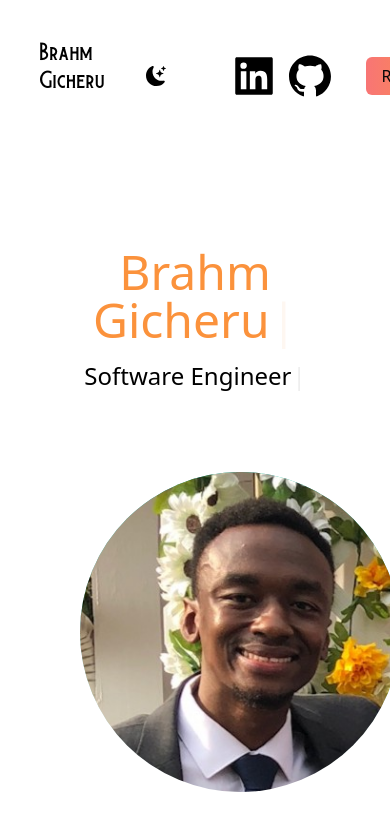
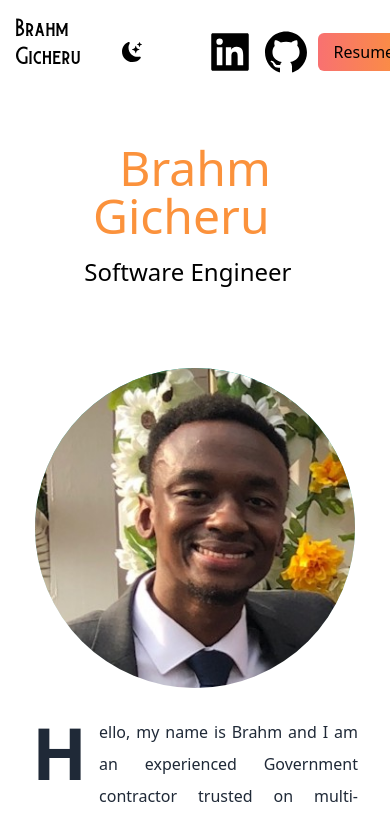
Before and after one commit to brahmg1/brahmgicheru-portfolio, a Next.js app: page / in a window 390 px wide. Shown: the top 820 px of the page. Built offline with nearby package versions, Linux system fonts and the light colour scheme.

Commit message:
updated sizing

```diff
--- a/pages/index.js
+++ b/pages/index.js
@@ -39,10 +39,10 @@ function HomePage() {
         <link rel="icon" href="/favicon.ico" />
       </Head>
 
-      <main className="bg-white px-10 md:px-20 lg:px-40 dark:bg-gray-900">
+      <main className="bg-white px-4 md:px-10 lg:px-20 dark:bg-gray-900">
 
        <section className="min-h-screen">
-         <nav className="py-10 mb-12 flex justify-between">
+         <nav className="py-4 md:py-10 mb-4 md:mb-12 flex justify-between">
         <h1  className="text-xl font-burtons dark:text-white">
           Brahm Gicheru
           </h1>
@@ -77,12 +77,12 @@ function HomePage() {
             <a href="#portfolio" className="px-4 dark:text-white hover:text-orange-400">Portfolio</a>
           </li> */}
           <li>
-            <a className="bg-gradient-to-r from-red-400 to-orange-400 text-black px-4 py-2 rounded-md ml-8 animate-pulse dark:text-white" href="https://drive.google.com/file/d/18HPh9s5Yf5A5bcCHFFk9TsoBZNRKoGHH/view?usp=sharing">Resume</a>
+            <a className="bg-gradient-to-r from-red-400 to-orange-400 text-black px-4 py-2 rounded-md ml-2 md:ml-8 animate-pulse dark:text-white" href="https://drive.google.com/file/d/18HPh9s5Yf5A5bcCHFFk9TsoBZNRKoGHH/view?usp=sharing">Resume</a>
           </li>
         </ul>
           </nav>
 
-          <div className="text-center p-10">
+          <div className="text-center p-4 md:p-10">
             <h2 className="text-5xl py-2 text-orange-400 font-medium md:text-6xl" >
             <Typewriter
             onInit={(typewriter) => {
@@ -146,7 +146,7 @@ function HomePage() {
            {/* <p className="text-lg font-medium py-2 leading-8 text-gray-800 dark:text-white">Here is my portfolio..........</p> */}
          </div>
 
-         <div className="grid grid-cols-1 md: grid-cols-3 gap-8">
+         <div className="grid grid-cols-1 md:grid-cols-2 lg:grid-cols-3 gap-8">
            {projects.map((project, index) => (
              <div key={index} className="flex flex-col justify-between rounded-lg overflow-hidden bg-white shadow-lg">
              <Image src={project.image} alt={project.title} layout="responsive" width={400} height={300} />
```
